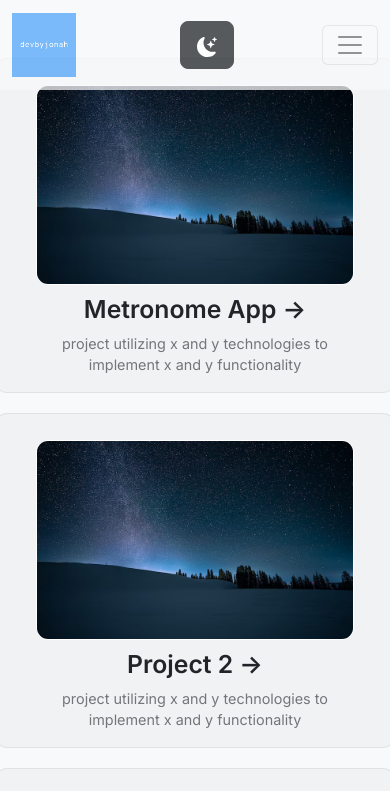
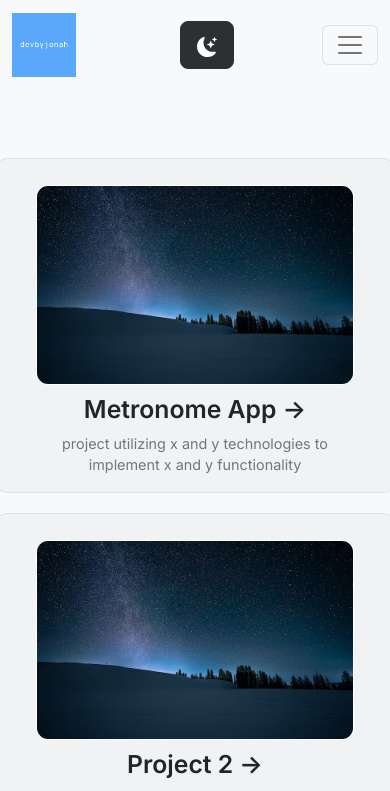
Before and after one commit to devbyjonah/old-portfolio, a Next.js app: page / in a window 390 px wide. Shown: the top 791 px of the page. Built offline with nearby package versions, Linux system fonts and the light colour scheme.

Commit message:
fixed spacing issues for grid and header

```diff
--- a/components/Header.js
+++ b/components/Header.js
@@ -8,13 +8,10 @@ import Navbar from "react-bootstrap/Navbar";
 export default function Header({ darkMode, darkModeButton }) {
 	return (
 		<Navbar
-			className={
-				darkMode
-					? "opacity-75 text-bg-dark"
-					: "opacity-75 text-bg-light"
-			}
+			className={darkMode ? "text-bg-dark" : "text-bg-light"}
 			fixed="top"
 			expand="xl"
+			style={{ opacity: 95 + "%" }}
 		>
 			<Container>
 				<Navbar.Brand href="#home">
--- a/pages/index.js
+++ b/pages/index.js
@@ -45,7 +45,7 @@ export default function Home() {
         <link rel="icon" href="/favicon.ico" />
       </Head>
       <div className={darkMode ? "text-bg-dark" : "text-bg-light"}>
-        <main className="d-flex flex-column justify-content-between align-items-center p-5 min-vh-100">
+        <main className="d-flex flex-column justify-content-between align-items-center mt-5">
           <Intro darkMode={darkMode} />
           <Header darkMode={darkMode} darkModeButton={darkModeButton} />
           <div className={styles.grid}>
--- a/styles/pages/Home.module.css
+++ b/styles/pages/Home.module.css
@@ -9,7 +9,7 @@
 @media (max-width: 860px) {
   .grid {
     grid-template-columns: 1fr;
-    margin-bottom: 120px;
+    margin-top: 100px;
     max-width: 420px;
     text-align: center;
   }
```
